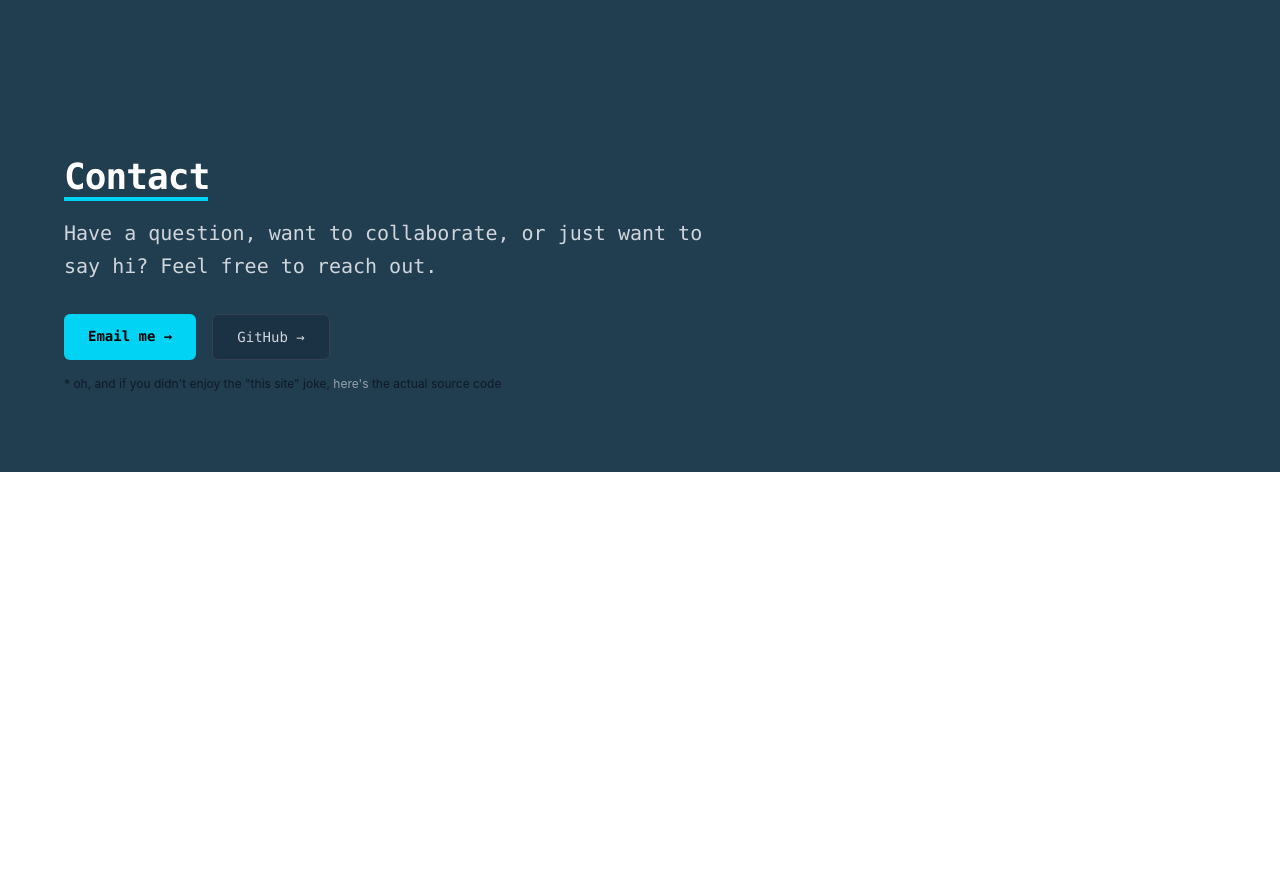
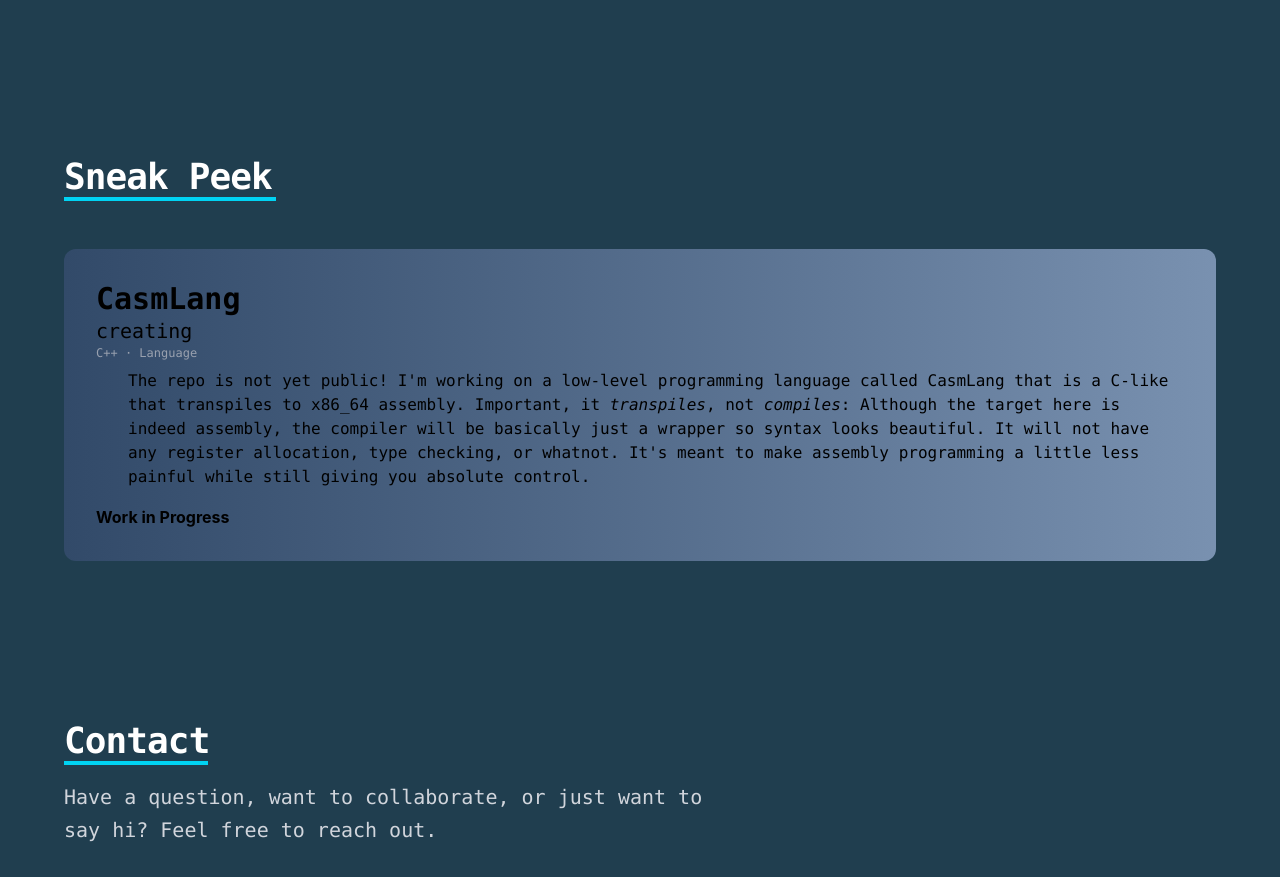
Before and after one commit to Mher-DeLight/Lander-Site, a website: page index.html in a window 1280 px wide. Shown: the part 1855-2732 px from the top of the page. Before the commit the page ends 2327 px from the top, so only its background shows below. Drawn offline with Linux system fonts and the light colour scheme.

Commit message:
added Sneak Peek

```diff
--- a/index.html
+++ b/index.html
@@ -172,6 +172,43 @@
         </div>
     </section>
 
+    <!-- sneak peek section -->
+    <section class="bg-[#203e4f] px-6 py-20">
+        <div id="work" class="mx-auto max-w-6xl scroll-mt-20">
+
+            <div class="mb-12">
+                <h2 class="font-mono text-4xl font-bold tracking-tight text-white">
+                    Sneak Peek
+                </h2>
+
+                <div class="h-1 w-53 bg-cyan-400"></div>
+            </div>
+
+            <div>
+                <div class="h-full w-full bg-gradient-to-l from-[#7991B0] to-[#324a69]
+                rounded-xl border p-8 border-none
+                transition duration-200 ease-in-out
+                hover:-translate-y-4 hover:from-white">
+
+                    <h3 class="font-mono text-3xl font-bold">CasmLang</h3>
+                    <p class="font-mono text-xl">creating</p>
+                    <p class="font-mono text-xs text-gray-400">C++ · Language</p>
+
+                    <p class="mt-2 font-mono ml-8">
+                        The repo is not yet public! I'm working on a low-level programming language called CasmLang
+                        that is a C-like that transpiles to x86_64 assembly. Important, it <i>transpiles</i>, not
+                        <i>compiles</i>: Although the target here is indeed assembly, the compiler will be basically
+                        just a wrapper so syntax looks beautiful. It will not have any register allocation, type
+                        checking, or whatnot. It's meant to make assembly programming a little less painful while still
+                        giving you absolute control.
+                    </p>
+
+                    <p class="text-black mt-4"><b>Work in Progress</b></p>
+                </div>
+            </div>
+    </section>
+
+
     <!-- contact -->
     <section class="bg-[#203e4f] px-6 py-20">
         <div id="contact" class="mx-auto max-w-6xl">
```
Also changed, not shown: output.css.
